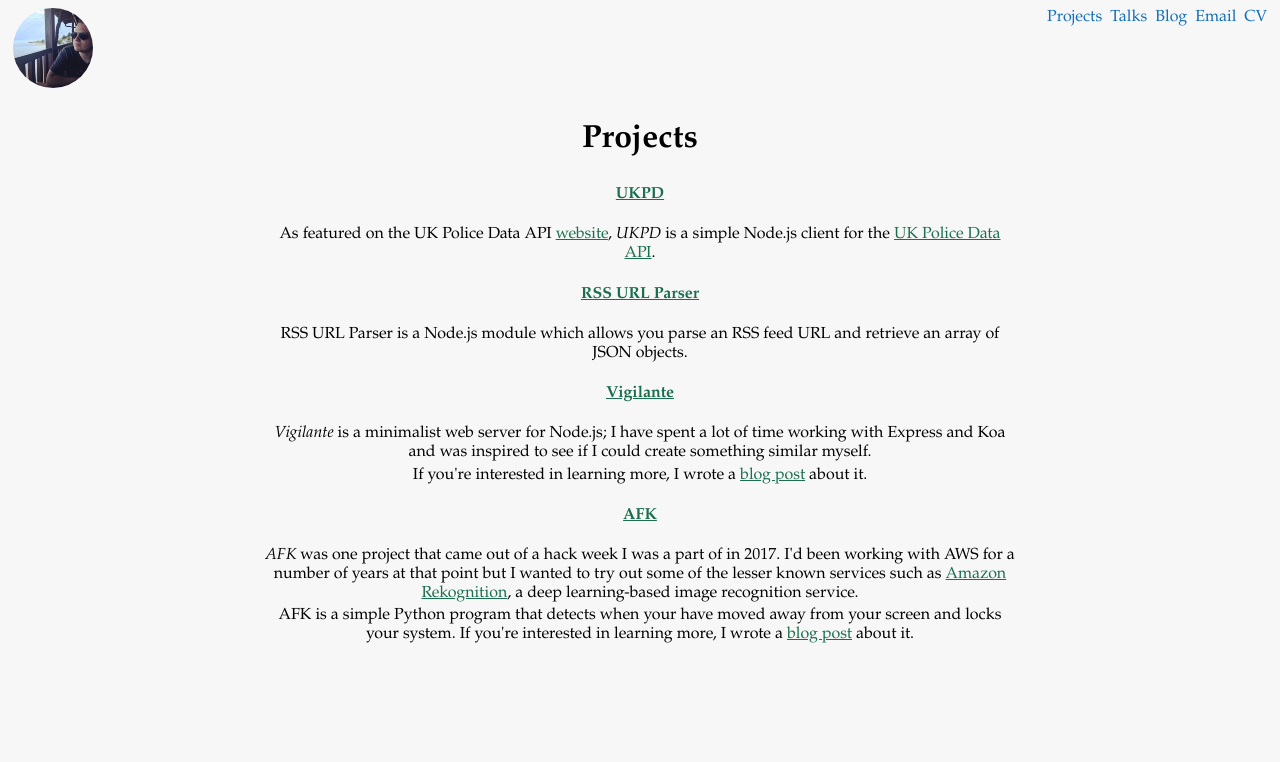
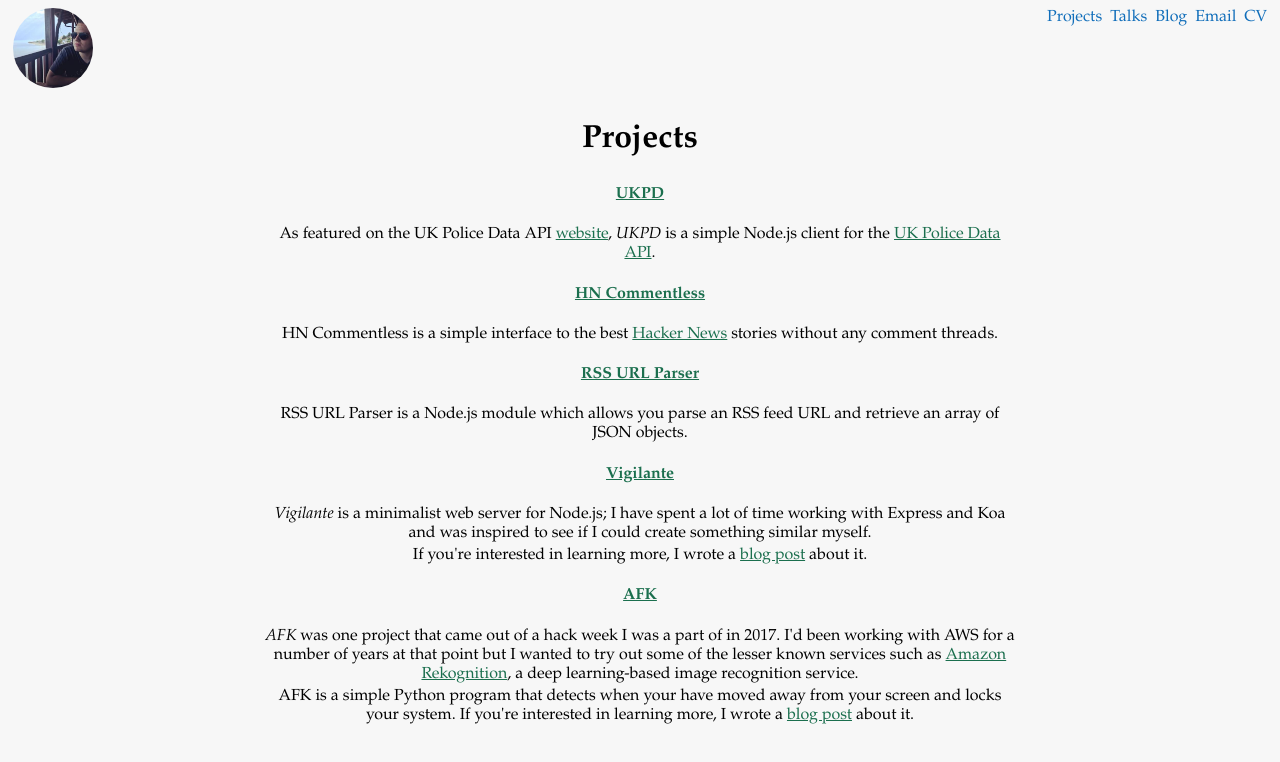
Before and after one commit to AlexChesters/cheste.rs, a React app in the folder static/: page /projects in a window 1280 px wide. Shown: the top 762 px of the page. Built offline with nearby package versions, Linux system fonts and the light colour scheme.

Commit message:
add hn commentless to projects

```diff
--- a/static/src/routes/projects/index.jsx
+++ b/static/src/routes/projects/index.jsx
@@ -16,6 +16,12 @@ export default function Projects () {
               As featured on the UK
               Police Data API <a href='https://data.police.uk/about/#tools' target='_blank' rel='noreferrer noopener' tabIndex={0}>website</a>, <span className='italic'>UKPD</span> is a simple Node.js client for
               the <a href='https://data.police.uk/docs/' target='_blank' rel='noreferrer noopener' tabIndex={0}>UK Police Data API</a>.
+            </p>
+          </section>
+          <section>
+            <h1><a href='https://projects.alexchesters.com/hn-commentless' target='_blank' rel='noreferrer noopener' className='projects__list-item--title' tabIndex={0}>HN Commentless</a></h1>
+            <p className='projects__list-item--description' tabIndex={0}>
+              HN Commentless is a simple interface to the best <a href='https://news.ycombinator.com' target='_blank' rel='noreferrer noopener' tabIndex={0}>Hacker News</a> stories without any comment threads.
             </p>
           </section>
           <section>
```
